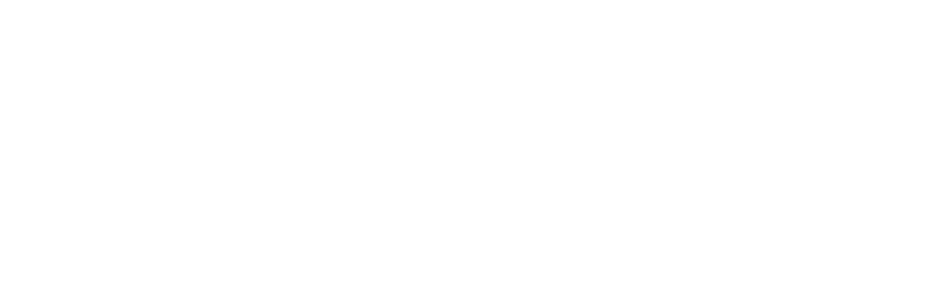
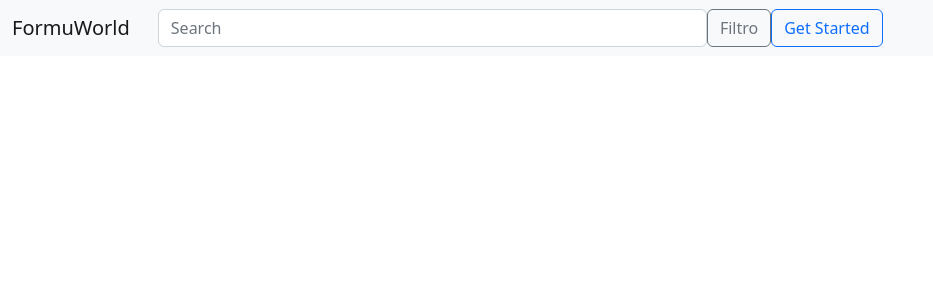
Before and after one commit to avalonxii/T2_HG_SERVIDOR_FORMUWORLD, a React (Vite) app: page / in a window 1280 px wide. Shown: the top 300 px of the page, without its empty margins (0-933 px from the left). Built offline with nearby package versions, Linux system fonts and the light colour scheme.

Commit message:
Componente de navegacion

```diff
--- a/package.json
+++ b/package.json
@@ -9,7 +9,9 @@
     "preview": "vite preview"
   },
   "dependencies": {
+    "bootstrap": "^5.2.3",
     "react": "^18.2.0",
+    "react-bootstrap": "^2.7.0",
     "react-dom": "^18.2.0"
   },
   "devDependencies": {
--- a/src/App.jsx
+++ b/src/App.jsx
@@ -1,9 +1,11 @@
+import NavScrollExample from './components/Navegacion';
+import 'bootstrap/dist/css/bootstrap.min.css';
 
 function App() {
 
   return (
     <div className="App">
-
+      <NavScrollExample />
     </div>
   )
 }
--- /dev/null
+++ b/src/components/Navegacion.jsx
@@ -0,0 +1,65 @@
+import Container from "react-bootstrap/Container";
+import Form from "react-bootstrap/Form";
+import Nav from "react-bootstrap/Nav";
+import Navbar from "react-bootstrap/Navbar";
+import Button from "react-bootstrap/Button";
+
+function NavScrollExample() {
+  return (
+    <Navbar bg="light" expand="lg">
+      <Container fluid >
+        <Navbar.Brand href="#">FormuWorld</Navbar.Brand>
+        <Navbar.Toggle aria-controls="navbarScroll" />
+        <Navbar.Collapse id="navbarScroll">
+        <Container className="d-flex " >
+          <Form className="w-50">
+            <Form.Control
+              type="search"
+              placeholder="Search"
+              aria-label="Search"
+            />
+          </Form>
+          <Nav >
+            <Button href="#" variant="outline-secondary">
+              Filtro
+            </Button>
+            <Button href="#" variant="outline-primary">
+              Get Started
+            </Button>
+          </Nav>
+        </Container>
+        </Navbar.Collapse>
+
+      </Container>
+    </Navbar>
+  );
+}
+
+export default NavScrollExample;
+
+/*function NavScrollExample() {
+  return (
+    <Navbar bg="light" expand="lg">
+      <Container sm style={{paddingRight:100,paddingLeft:100}} >
+        <Navbar.Brand href="#" className='w-25'>FormuWorld</Navbar.Brand>
+        <Navbar.Toggle aria-controls="navbarScroll" />
+        <Navbar.Collapse id="navbarScroll">
+        <Form className="w-25 me-auto">
+            <Form.Control
+              type="search"
+              placeholder="Search"
+              className="m-2"
+              aria-label="Search"
+            />
+          </Form>
+          <Nav className='w-50'>
+          <Button href='#' variant='outline-secondary'>Filtro</Button>
+          </Nav>
+          <Nav>
+            <Button href='#' variant='outline-primary'>Get Started</Button>
+          </Nav>
+        </Navbar.Collapse>
+      </Container>
+    </Navbar>
+  );
+}*/
```
Also changed, not shown: 1 other file (tests, documents, lock files or other folders).
